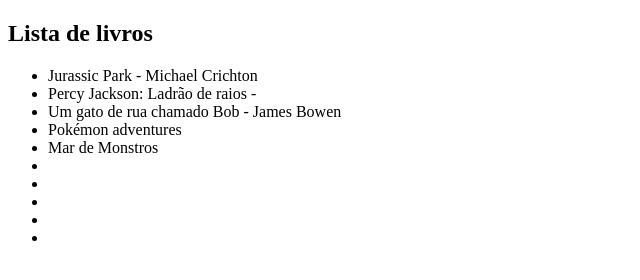
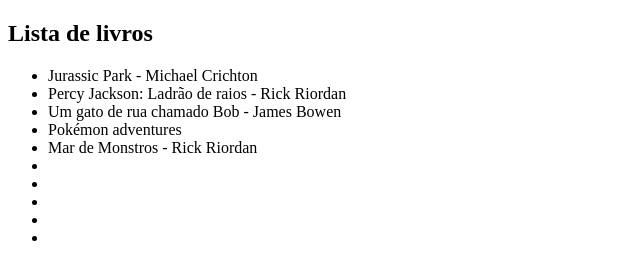
Before and after one commit to mainblissey24/atividade-branchs, a plain HTML site: page livros.html in a window 1280 px wide. Shown: the whole page, without its empty margins (0-640 px from the left). Drawn offline with Linux system fonts and the light colour scheme.

Commit message:
alteracao-livros

```diff
--- a/livros.html
+++ b/livros.html
@@ -10,10 +10,10 @@
     <h2>Lista de livros</h2>
     <ul>
         <li>Jurassic Park - Michael Crichton</li>
-        <li>Percy Jackson: Ladrão de raios -</li>
+        <li>Percy Jackson: Ladrão de raios - Rick Riordan</li>
         <li>Um gato de rua chamado Bob - James Bowen</li>
         <li>Pokémon adventures</li>
-        <li>Mar de Monstros</li>
+        <li>Mar de Monstros - Rick Riordan</li>
         <li></li>
         <li></li>
         <li></li>
```
